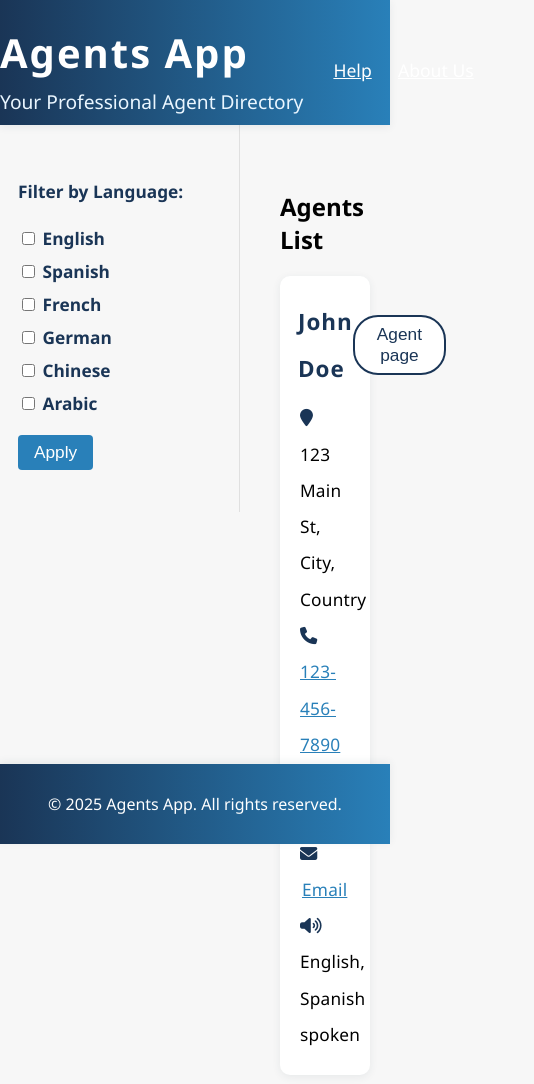
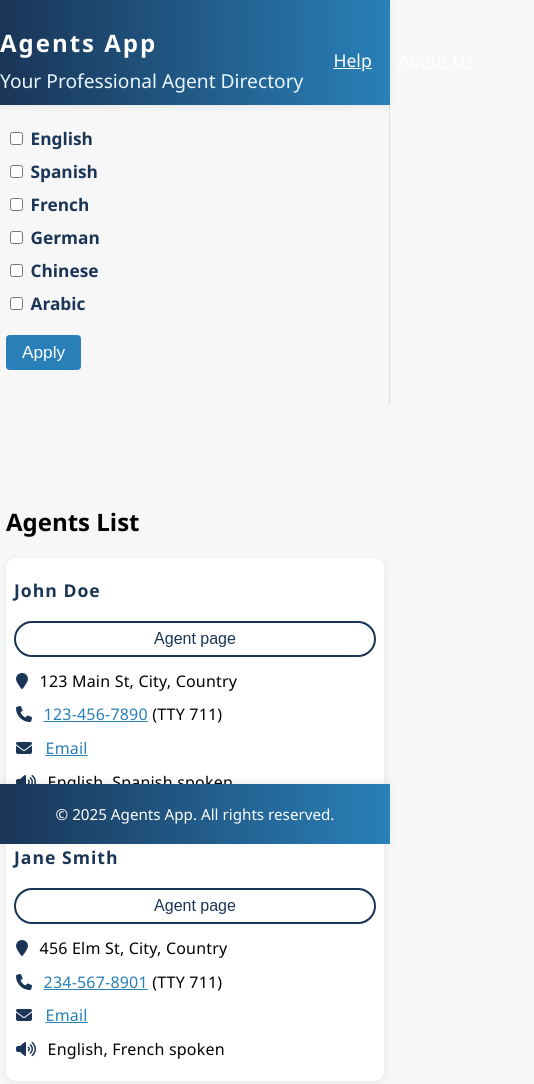
Before and after one commit to satishpotnuru/agents-app, a plain HTML site: page index.html in a window 390 px wide. Shown: the top 1084 px of the page, 534 px wide, since content can reach past the window. Drawn offline with Linux system fonts and the light colour scheme.

Commit message:
Update style.css

```diff
--- a/style.css
+++ b/style.css
@@ -279,3 +279,74 @@ body { font-family: 'Segoe UI', 'Arial', sans-serif; background: #f7f7f7; margin
     color: #1a3556;
     font-weight: 600;
 }
+@media (max-width: 700px) {
+    body {
+        padding-top: 70px;
+        padding-bottom: 70px;
+    }
+    .main-header, .main-footer {
+        min-height: 60px;
+        height: 60px;
+        font-size: 1em;
+    }
+    .header-content h1 {
+        font-size: 1.5em;
+    }
+    #main {
+        margin-left: 0;
+        padding: 18px 6px 18px 6px;
+        max-width: 100vw;
+    }
+    #agent-list {
+        margin-top: 65px;
+        padding: 0;
+    }
+    .sidebar {
+        position: static;
+        width: 100%;
+        max-width: 100vw;
+        margin-bottom: 18px;
+        border-radius: 0;
+        box-shadow: none;
+        padding: 10px 6px;
+        font-size: 1em;
+    }
+    .card-agent, .agent-item {
+        padding: 14px 8px;
+        font-size: 1em;
+        margin: 12px 0;
+    }
+    .agent-header {
+        flex-direction: column;
+        align-items: flex-start;
+        gap: 6px;
+    }
+    .agent-name {
+        font-size: 1.1em;
+    }
+    .agent-page-btn {
+        width: 100%;
+        padding: 7px 0;
+        font-size: 1em;
+        margin-top: 6px;
+    }
+    #agent-details {
+        padding: 10px 4px;
+        font-size: 1em;
+    }
+    .agent-detail-name {
+        font-size: 1.3em !important;
+    }
+    .agent-detail-contact {
+        font-size: 1em;
+    }
+    .agent-detail-moreinfo {
+        padding: 10px 4px;
+        font-size: 0.98em;
+    }
+    .main-footer {
+        font-size: 0.95em;
+        min-height: 60px;
+        height: 60px;
+    }
+}
```
